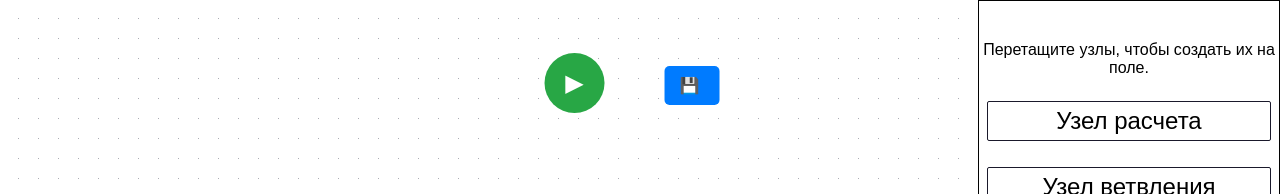
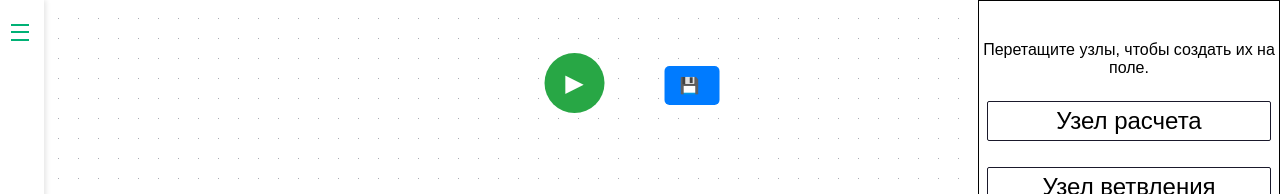
Before and after one commit to shabalin-AA/algorithm-visualizer, a React (Create React App) app in the folder visualizer/: page / in a window 1280 px wide. Shown: the top 194 px of the page. Built offline with nearby package versions, Linux system fonts and the light colour scheme.

Commit message:
left sidebar

```diff
--- a/visualizer/src/ContextMenu.tsx
+++ b/visualizer/src/ContextMenu.tsx
@@ -1,5 +1,5 @@
-import React, { useCallback } from 'react';
-import { useReactFlow, Node, Edge } from '@xyflow/react';
+import React, { useCallback } from "react";
+import { useReactFlow, Node, Edge } from "@xyflow/react";
 
 interface ContextMenuProps {
     id: string;
@@ -39,17 +39,17 @@ const ContextMenu: React.FC<ContextMenuProps> = ({
     }, [id, getNode, addNodes]);
 
     const deleteNode = useCallback(() => {
-    setNodes((nodes: Node[]) => nodes.filter((node: Node) => node.id !== id));
-    setEdges((edges: Edge[]) => edges.filter((edge: Edge) => edge.source !== id));
+        setNodes((nodes: Node[]) =>
+            nodes.filter((node: Node) => node.id !== id),
+        );
+        setEdges((edges: Edge[]) =>
+            edges.filter((edge: Edge) => edge.source !== id),
+        );
     }, [id, setNodes, setEdges]);
 
     return (
-    <div
-      style={{ top, left, right, bottom }}
-      className="context-menu"
-      {...props}
-    >
-      <p style={{ margin: '0.5em' }}>
+        <div className="context-menu" {...props}>
+            <p style={{ margin: "0.5em" }}>
                 <small>node: {id}</small>
             </p>
             <button onClick={duplicateNode}>duplicate</button>
--- a/visualizer/src/Flow.tsx
+++ b/visualizer/src/Flow.tsx
@@ -20,9 +20,10 @@ import "@xyflow/react/dist/style.css";
 import NodeIf from "./NodeIf";
 import NodeCalc from "./NodeCalc";
 import DeletableEdge from "./DeletableEdge";
-import Sidebar from "./Sidebar";
+import RightSidebar from "./RightSidebar";
 import { DnDProvider, useDnD } from "./DnDContext";
 import ContextMenu from "./ContextMenu";
+import LeftSidebar from "./LeftSidebar";
 
 interface Menu {
     id: string;
@@ -180,7 +181,11 @@ const BasicFlow = () => {
 
     const onNodeContextMenu = useCallback(
         (
-      event: { preventDefault: () => void; clientY: number; clientX: number },
+            event: {
+                preventDefault: () => void;
+                clientY: number;
+                clientX: number;
+            },
             node: { id: any },
         ) => {
             event.preventDefault();
@@ -204,8 +209,28 @@ const BasicFlow = () => {
 
     const onPaneClick = useCallback(() => setMenu(null), [setMenu]);
 
+    const [isLeftSidebarOpen, setIsLeftSidebarOpen] = useState(false);
+    const toggleLeftSidebar = () => {
+        setIsLeftSidebarOpen(!isLeftSidebarOpen);
+    };
+
     return (
         <div className="BasicFlow">
+            <button className="hamburger-btn" onClick={toggleLeftSidebar}>
+                <div
+                    className={`line ${isLeftSidebarOpen ? "open" : ""}`}
+                ></div>
+                <div
+                    className={`line ${isLeftSidebarOpen ? "open" : ""}`}
+                ></div>
+                <div
+                    className={`line ${isLeftSidebarOpen ? "open" : ""}`}
+                ></div>
+            </button>
+            <LeftSidebar
+                isOpen={isLeftSidebarOpen}
+                onClose={toggleLeftSidebar}
+            />
             <div className="reactflow-wrapper" ref={reactFlowWrapper}>
                 <ReactFlow
                     ref={ref}
@@ -230,7 +255,10 @@ const BasicFlow = () => {
                     <MiniMap pannable zoomable />
                     <Panel className="inline-container" position="top-center">
                         <div className="inline-item">
-              <button className="play-button" onClick={PostExecute}>
+                            <button
+                                className="play-button"
+                                onClick={PostExecute}
+                            >
                                 <span className="play-icon">▶</span>
                             </button>
                         </div>
@@ -244,7 +272,7 @@ const BasicFlow = () => {
                     {menu && <ContextMenu onClick={onPaneClick} {...menu} />}
                 </ReactFlow>
             </div>
-      <Sidebar />
+            <RightSidebar />
         </div>
     );
 };
--- /dev/null
+++ b/visualizer/src/LeftSidebar.css
@@ -0,0 +1,45 @@
+.app-container {
+    display: flex;
+    position: relative;
+}
+
+.hamburger-btn {
+    position: absolute; /* Фиксированное позиционирование */
+    top: 20px; /* Отступ сверху */
+    left: 5px; /* Отступ слева */
+    background: none; /* Убираем фон */
+    border: none; /* Убираем рамку */
+    cursor: pointer; /* Курсор в виде указателя */
+    z-index: 1001; /* Чтобы кнопка была поверх боковой панели */
+    display: flex;
+    flex-direction: column; /* Вертикальное расположение линий */
+    justify-content: space-around; /* Распределяем пространство между линиями */
+    width: 30px; /* Ширина кнопки */
+    height: 25px; /* Высота кнопки */
+}
+
+.line {
+    width: 100%; /* Ширина линии */
+    height: 2px; /* Высота линии */
+    background-color: rgb(0, 177, 117); /* Цвет линии */
+    transition: all 0.3s ease; /* Плавный переход */
+}
+
+.left-sidebar {
+    position: fixed;
+    top: 0;
+    left: -250px; /* Скрываем панель за пределами экрана */
+    width: 250px;
+    height: 100%;
+    background-color: white;
+    color: black;
+    transition: left 0.3s ease; /* Плавный переход */
+    padding: 20px;
+    z-index: 1000; /* Чтобы панель была поверх других элементов */
+    border: 2px solid white;
+    box-shadow: 2px 0 5px rgba(0, 0, 0, 0.1); /* Тень для эффекта */
+}
+
+.left-sidebar.open {
+    left: 0; /* Выдвигаем панель */
+}
--- /dev/null
+++ b/visualizer/src/LeftSidebar.tsx
@@ -0,0 +1,22 @@
+import React from "react";
+import "./LeftSidebar.css"; // Импортируем CSS файл
+
+interface SidebarProps {
+    isOpen: boolean;
+    onClose: () => void;
+}
+
+const LeftSidebar: React.FC<SidebarProps> = ({ isOpen, onClose }) => {
+    return (
+        <div className={`left-sidebar ${isOpen ? "open" : ""}`}>
+            <h2>Меню</h2>
+            <ul>
+                <li>Пункт 1</li>
+                <li>Пункт 2</li>
+                <li>Пункт 3</li>
+            </ul>
+        </div>
+    );
+};
+
+export default LeftSidebar;
--- /dev/null
+++ b/visualizer/src/RightSidebar.css
@@ -0,0 +1,17 @@
+.right-sidebar {
+    height: 300px;
+    width: 300px;
+    position: fixed;
+    top: 0;
+    right: 0;
+    padding-top: 40px;
+    background-color: rgb(255, 255, 255);
+    border-width: 1px;
+    border-style: solid;
+    border-color: rgb(1, 1, 1);
+}
+.right-sidebar div {
+    padding: 8px;
+    font-size: 24px;
+    display: block;
+}
--- /dev/null
+++ b/visualizer/src/RightSidebar.tsx
@@ -0,0 +1,38 @@
+import React, { FC } from "react";
+import { useDnD } from "./DnDContext";
+import "./RightSidebar.css"; // Импортируем CSS файл
+
+const DnDComponent: FC = () => {
+    const [_, setType] = useDnD();
+
+    const onDragStart = (
+        event: React.DragEvent<HTMLDivElement>,
+        nodeType: string,
+    ): void => {
+        setType(nodeType);
+        event.dataTransfer.effectAllowed = "move";
+    };
+    return (
+        <body>
+            <div className="right-sidebar">
+                {" "}
+                Перетащите узлы, чтобы создать их на поле.
+                <div></div>
+                <div
+                    onDragStart={(event) => onDragStart(event, "NodeCalc")}
+                    draggable
+                >
+                    <div className="dndnode">Узел расчета</div>
+                </div>
+                <div
+                    onDragStart={(event) => onDragStart(event, "NodeIf")}
+                    draggable
+                >
+                    <div className="dndnode">Узел ветвления</div>
+                </div>
+            </div>
+        </body>
+    );
+};
+
+export default DnDComponent;
--- a/visualizer/src/Sidebar.tsx
+++ /dev/null
@@ -1,27 +0,0 @@
-import React, { FC } from 'react';
-import { useDnD } from "./DnDContext";
-
-
-const DnDComponent: FC = () => {
-  const [_, setType] = useDnD();
-
-  const onDragStart = (event: React.DragEvent<HTMLDivElement>, nodeType: string): void => {
-    setType(nodeType);
-    event.dataTransfer.effectAllowed = 'move';
-  };
-  return (
-    <body>
-      <div className="sidebar"> Перетащите узлы, чтобы создать их на поле.
-        <div></div>
-        <div onDragStart={(event) => onDragStart(event, 'NodeCalc')} draggable>
-          <div className='dndnode'>Узел расчета</div>
-        </div>
-          <div onDragStart={(event) => onDragStart(event, 'NodeIf')} draggable>
-            <div className='dndnode'>Узел ветвления</div>
-          </div>
-      </div>
-    </body>
-  );
-};
-
-export default DnDComponent;
--- a/visualizer/src/theme.css
+++ b/visualizer/src/theme.css
@@ -71,23 +71,6 @@
     background: white;
 }
 
-.sidebar {
-    height: 300px;
-    width: 300px;
-    position: fixed;
-    top: 0;
-    right: 0;
-    padding-top: 40px;
-    background-color: rgb(255, 255, 255);
-    border-width: 1px;
-    border-style: solid;
-    border-color: rgb(1, 1, 1);
-}
-.sidebar div {
-    padding: 8px;
-    font-size: 24px;
-    display: block;
-}
 .body-text {
     margin-left: 150px;
     font-size: 18px;
```
Also changed, not shown: visualizer/src/App.tsx (line endings or trailing spaces), 2 other files (tests, documents, lock files or other folders). Lines whose indentation alone changed are shown as unchanged.
